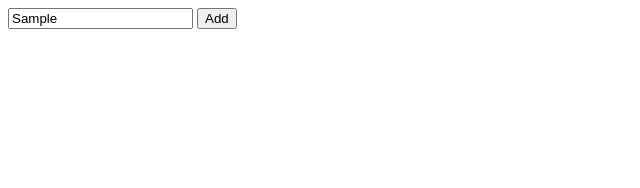
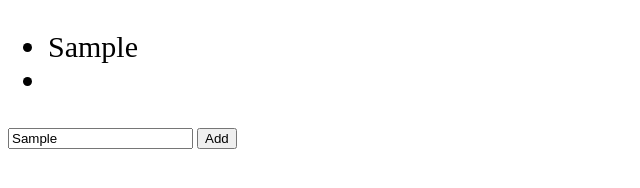
Before and after one commit to anthony-woodcock/toDoList, a plain HTML site: page index.html in a window 1280 px wide. Both pictures are taken after typing "Sample" into the empty fields and a click on the input "Add". Shown: the whole page, without its empty margins (0-640 px from the left). Drawn offline with Linux system fonts and the light colour scheme.

Commit message:
final to-do list with minor CSS

```diff
--- a/index.html
+++ b/index.html
@@ -7,6 +7,7 @@
     <title>Document</title>
 </head>
 <body>
+    <ul id="toDoItems" style="font-size:30px"></ul>
     <form method="post" onsubmit="return addToDoItem()">
         <input id="toDoItem" type="text" placeholder="New to-do item">
             <input type="submit" value="Add">
@@ -18,8 +19,18 @@
             var toDoItem = document.getElementById('toDoItem').value
             toDoItems.push(toDoItem)
 
-            console.log(toDoItems)
+            updateToDoItems()
             return false
+        }
+
+        function updateToDoItems () {
+            document.getElementById('toDoItems').innerHTML = ''
+            for (toDoIndex in toDoItems) {
+                var toDoItem = toDoItems[toDoIndex]
+                document.getElementById('toDoItems').innerHTML += '<li>' + toDoItem + '<li>'
+            }
+
+            return
         }
    </script>
 </body>
```
